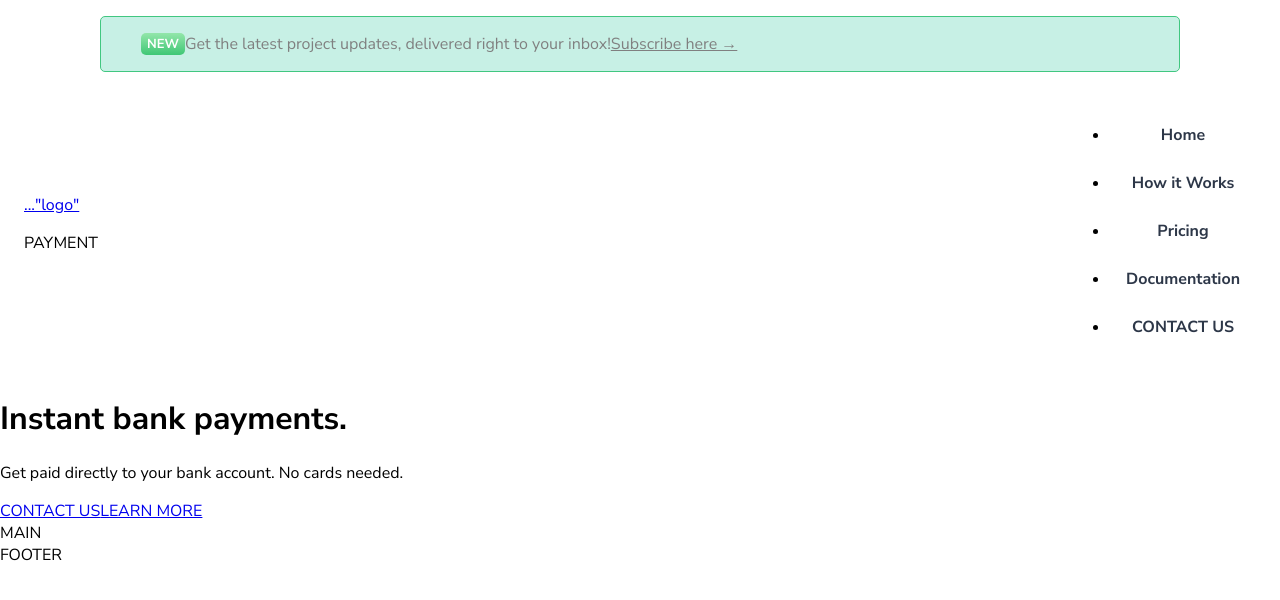
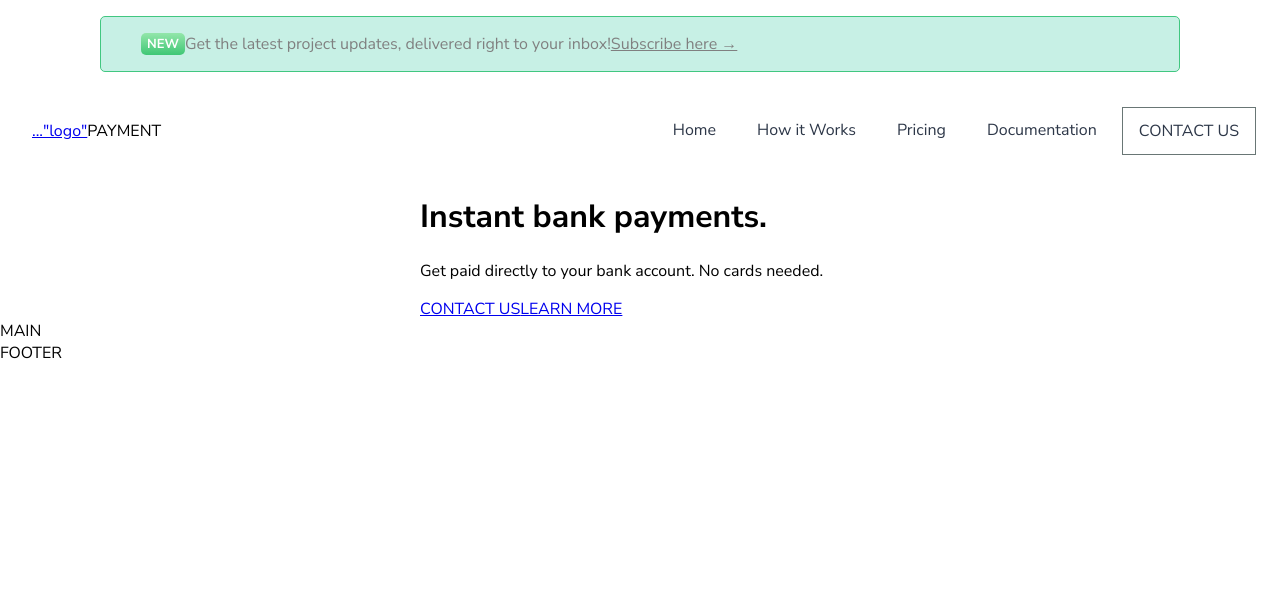
Before and after one commit to BetancourtFelipe/react-landing-page, a React (Create React App) app: page / in a window 1280 px wide. Shown: the top 600 px of the page. Built offline with nearby package versions, Linux system fonts and the light colour scheme.

Commit message:
Add Navigation css

```diff
--- a/src/App.js
+++ b/src/App.js
@@ -7,7 +7,7 @@ const headerNavigation = css`
   box-sizing: border-box;
 `;
 
-const noticeSectionStyle = css`
+const noticeSectionStyles = css`
   display: flex;
   max-width: 1080px;
   margin: 1em auto;
@@ -49,26 +49,21 @@ const navigationStyles = css`
   padding: 8px;
 `;
 
-const navigationMenuStyles = css`
+const navigationLinkStyles = css`
   list-style-type: none;
   display: flex;
-  gap: 12px;
+  gap: 9px;
   margin: 0;
   li {
-    border-bottom: 2px solid transparent;
-
     :hover {
-      text-decoration: none;
-      border-bottom: 2px solid #5a67d8;
-
       > a {
-        color: #5a67d8;
+        color: #4bc16b;
       }
     }
     > a {
       text-decoration: none;
       color: #2d3748;
-      font-weight: 600;
+      font-weight: 400;
       font-size: 1rem;
       padding: 12px 16px;
       display: flex;
@@ -78,11 +73,22 @@ const navigationMenuStyles = css`
   }
 `;
 
+const navigationContactStyles = css`
+  border: 1px solid #697675;
+`;
+
+const headingStyles = css`
+  width: 100%;
+  max-width: 500px;
+  margin: 0 auto;
+  padding: 0 30px;
+`;
+
 function App() {
   return (
     <>
       <header css={headerNavigation}>
-        <section css={noticeSectionStyle}>
+        <section css={noticeSectionStyles}>
           <strong css={highlightedTextStyles}>NEW</strong>
           <span>
             Get the latest project updates, delivered right to your inbox!
@@ -91,12 +97,12 @@ function App() {
         </section>
         <div css={wrapperStyles}>
           <div css={navigationStyles}>
-            <div>
-              <a href="https://verify.as/index.html">..."logo"</a>
+            <div css={navigationStyles}>
+              <a href="https://verify.as/index.html">..."logo"</a>{' '}
               <p>PAYMENT</p>
             </div>
-            <nav css={navigationMenuStyles}>
-              <ul>
+            <nav>
+              <ul css={navigationLinkStyles}>
                 <li>
                   <a href=" ">Home</a>
                 </li>
@@ -109,14 +115,14 @@ function App() {
                 <li>
                   <a href=" ">Documentation</a>
                 </li>
-                <li>
+                <li css={navigationContactStyles}>
                   <a href=" ">CONTACT US</a>
                 </li>
               </ul>
             </nav>
           </div>
         </div>
-        <div>
+        <div css={headingStyles}>
           <h1>Instant bank payments.</h1>
           <p>Get paid directly to your bank account. No cards needed.</p>
           <div>
```
